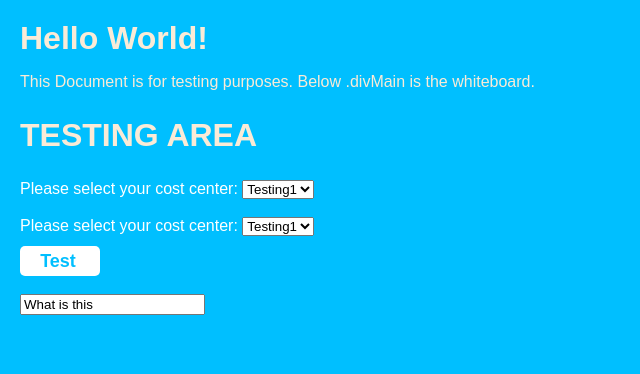
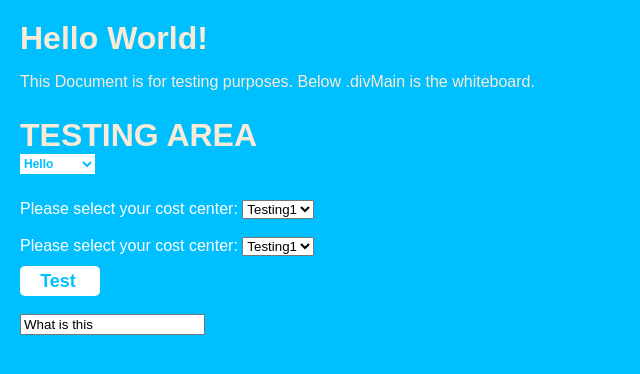
Before and after one commit to khotovec/dualDropdownsXMPIE, a plain HTML site: page index.html in a window 1280 px wide. Shown: the whole page, without its empty margins (0-640 px from the left). Drawn offline with nearby package versions, Linux system fonts and the light colour scheme.

Commit message:
drpDwn Class Added

```diff
--- a/index.html
+++ b/index.html
@@ -61,6 +61,17 @@
                 padding-right:10px;
             }
 
+            .drpDwn {
+                color:deepskyblue;
+                background-color: white;
+                border:0;
+                width:75px;
+                height:20px;
+                font-weight:bold;
+                font-family: sans-serif;
+                font-size:12;
+            }
+
 
 
         </style>
@@ -72,6 +83,9 @@
         </div>
         <div id="divTest">
             <h1>TESTING AREA</h1>
+            <select class="drpDwn">
+                <option>Hello</option>
+            </select>
             <form id="formArea">
                 <label id="inputlbl">This is a label:</label> <input type="text" id="inputtxt">
             </form>
```
